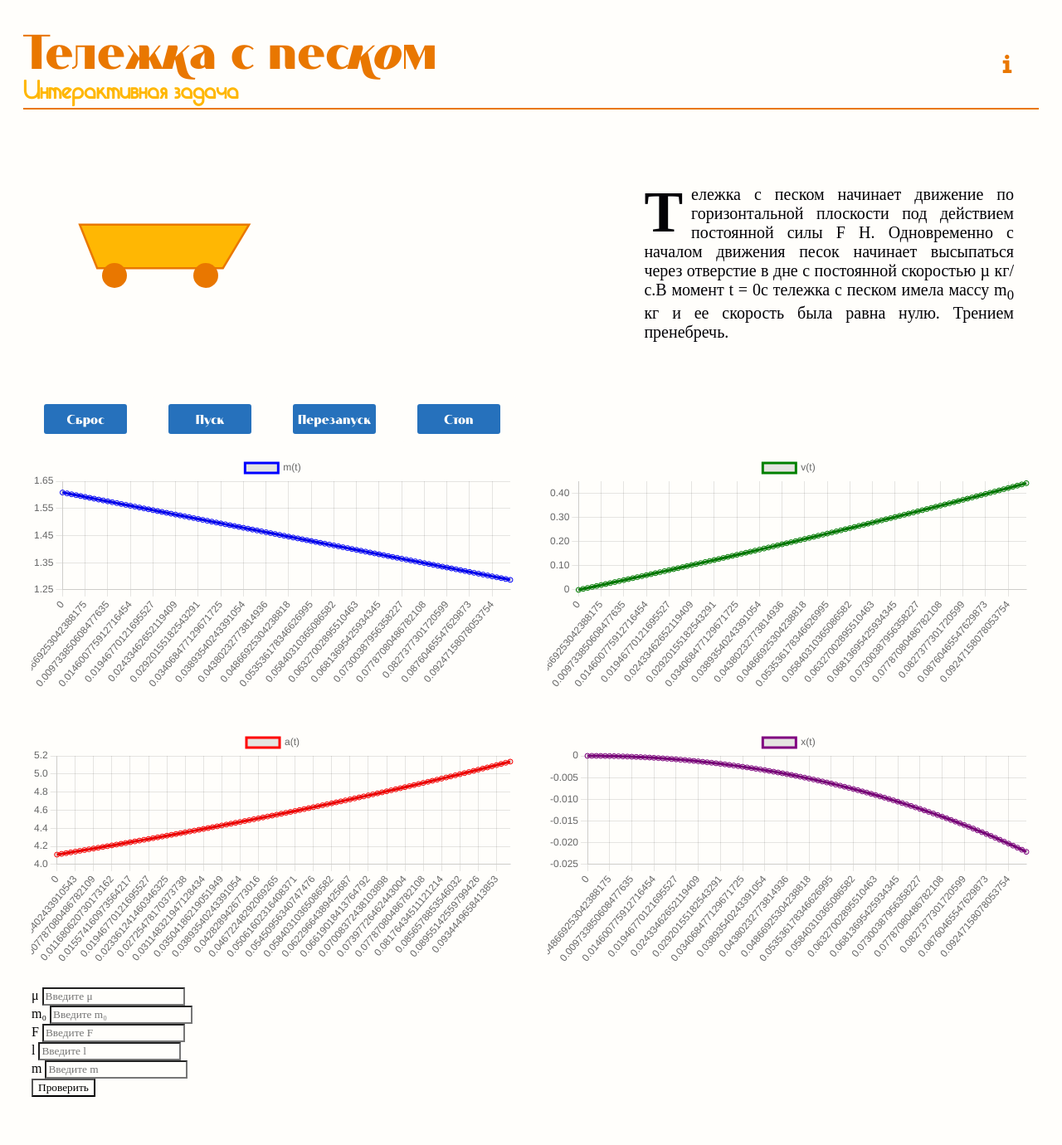
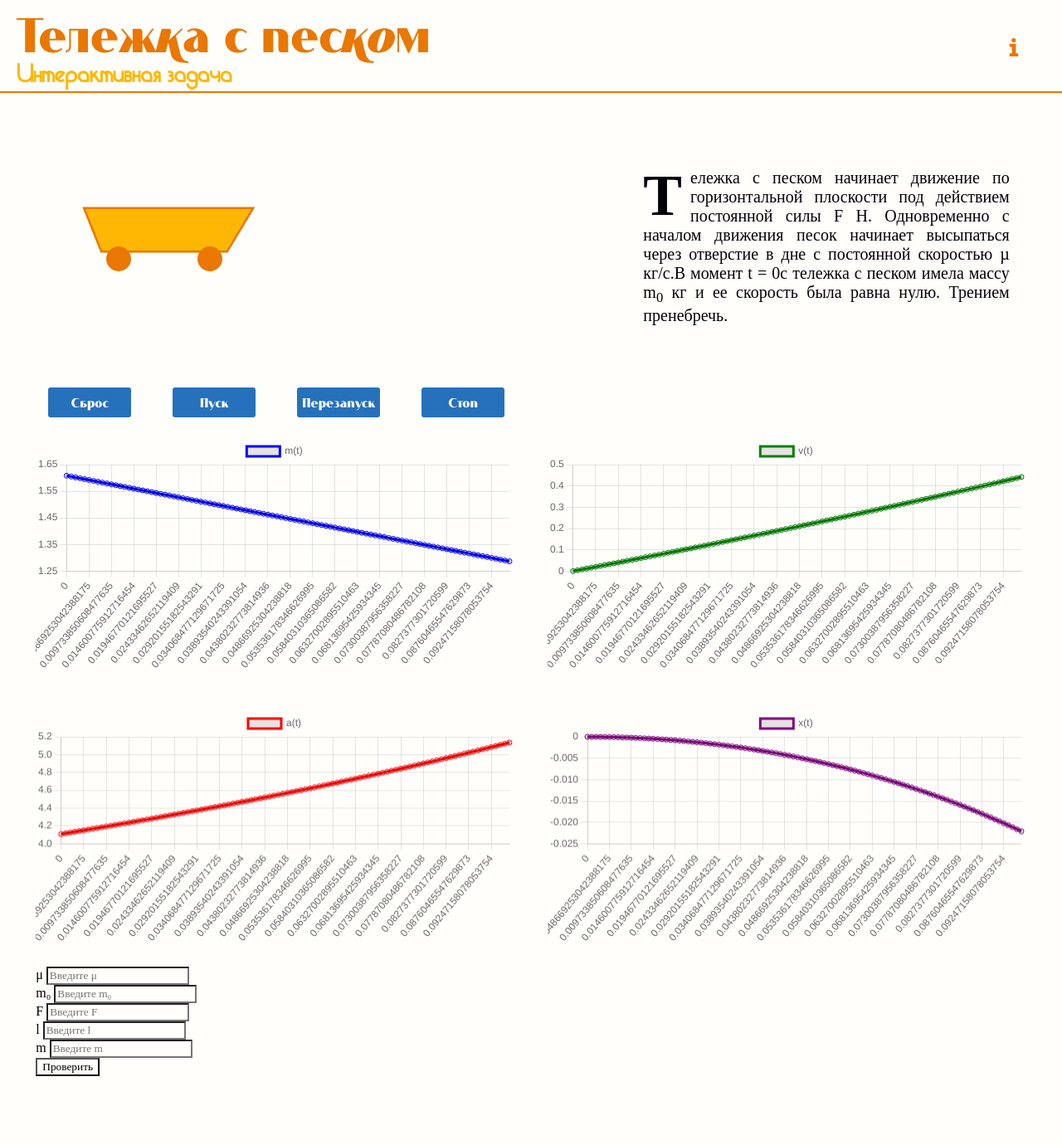
Before and after one commit to Starostina-elena/Physics_project_sand_trolley, a Flask app: page / in a window 1280 px wide. Shown: the whole page at 83% size. After the commit the page ends 1297 px from the top, so only its background shows below. Run offline with Flask 3, Linux system fonts and the light colour scheme; some web fonts are replaced.

Commit message:
Update index.css

```diff
--- a/static/css/index.css
+++ b/static/css/index.css
@@ -23,11 +23,12 @@
     flex-direction: column;
     align-items: center;
     min-height: 100vh;
-    padding: 20px;
+    padding: 0;
     box-sizing: border-box;
 }
 
 header{
+    width: 100vw;
     display: flex;
     justify-content: space-between;
     align-items: center;
@@ -35,10 +36,11 @@ header{
     font-size: 60px;
     font-weight: bold;
     letter-spacing: normal;
-    width: 100%;
     text-align: left;
     margin-bottom: 20px;
     border-bottom: 2px solid #e97700;
+    box-sizing: border-box;
+    padding: 0 20px;
 }
 .title-container {
     display: flex;
@@ -110,6 +112,7 @@ header{
     width: 100%;
     justify-content: space-between;
     align-items: flex-start;
+    width: 96%;
 }
 
 .animation, .condition, .form {
```
